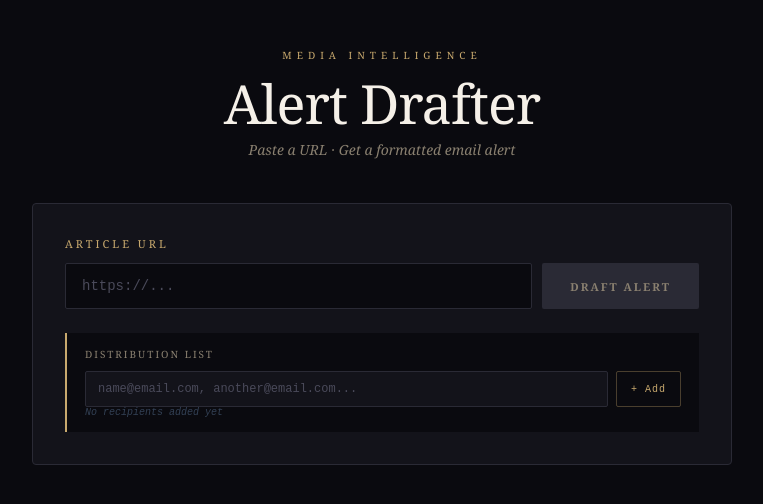
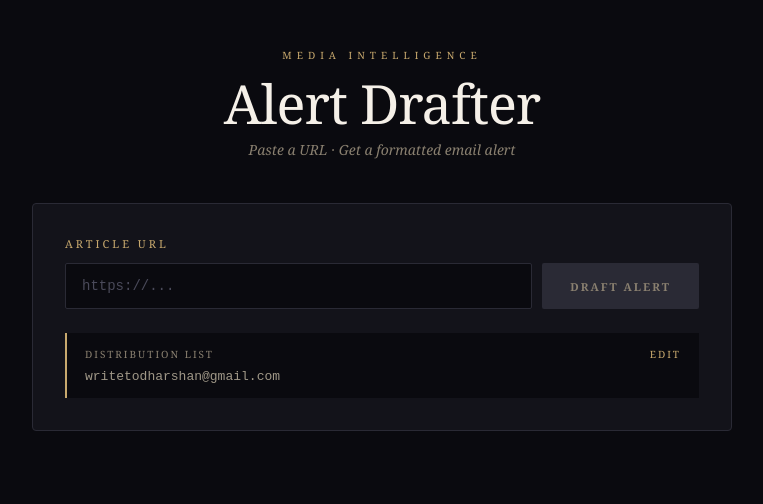
Before and after one commit to writetodharshan-lgtm/alert-drafter, a Next.js app: page / in a window 1280 px wide. Shown: the top 504 px of the page, without its empty margins (258-1021 px from the left). Built offline with nearby package versions, Linux system fonts and the light colour scheme.

Commit message:
Update index.jsx

```diff
--- a/pages/index.jsx
+++ b/pages/index.jsx
@@ -1,16 +1,35 @@
-import { useState, useRef, useEffect } from "react";
+import { useEffect, useState } from "react";
+
+const DEFAULT_DL = "writetodharshan@gmail.com";
+
+function getGmailLink(dl, subject, body) {
+  const to = dl
+    .split(/[\s,;]+/)
+    .map(s => s.trim())
+    .filter(Boolean)
+    .join(",");
+  return `https://mail.google.com/mail/?view=cm&to=${encodeURIComponent(to)}&su=${encodeURIComponent(subject)}&body=${encodeURIComponent(body)}`;
+}
 
 export default function AlertDrafter() {
   const [url, setUrl] = useState("");
-  const [dlInput, setDlInput] = useState("");
-  const [dlList, setDlList] = useState([]);
-  const [dlError, setDlError] = useState("");
   const [loading, setLoading] = useState(false);
-  const [elapsed, setElapsed] = useState(0);
   const [draft, setDraft] = useState(null);
   const [error, setError] = useState("");
   const [copied, setCopied] = useState(false);
-  const timerRef = useRef(null);
+  const [dl, setDl] = useState(DEFAULT_DL);
+  const [editingDl, setEditingDl] = useState(false);
+
+  useEffect(() => {
+    const saved = typeof window !== "undefined" && localStorage.getItem("alert-drafter-dl");
+    if (saved) setDl(saved);
+  }, []);
+
+  useEffect(() => {
+    if (typeof window !== "undefined") localStorage.setItem("alert-drafter-dl", dl);
+  }, [dl]);
+
+  const dlList = dl.split(/[\s,;]+/).map(s => s.trim()).filter(Boolean);
 
   const gold = "#c8a96e";
   const dark = "#0a0a0f";
@@ -19,37 +38,13 @@ export default function AlertDrafter() {
   const textDim = "#8a8070";
   const textMid = "#a09888";
   const textLight = "#f5f0e8";
-  const textFaint = "#334155";
-
-  // Email helpers
-  const parseEmails = (raw) => raw.split(/[\s,;]+/).map(s => s.trim()).filter(Boolean);
-  const validateEmail = (e) => /^[^\s@]+@[^\s@]+\.[^\s@]+$/.test(e);
-
-  const addEmails = () => {
-    const parsed = parseEmails(dlInput);
-    const invalid = parsed.filter(e => !validateEmail(e));
-    if (invalid.length) { setDlError("Invalid: " + invalid.join(", ")); return; }
-    if (!parsed.length) { setDlError("Please enter at least one email."); return; }
-    setDlList(dl => [...new Set([...dl, ...parsed])]);
-    setDlInput("");
-    setDlError("");
-  };
-
-  const removeEmail = (email) => setDlList(dl => dl.filter(e => e !== email));
-  const handleDlKey = (e) => { if (e.key === "Enter" || e.key === ",") { e.preventDefault(); addEmails(); } };
-
-  // Cleanup timer
-  useEffect(() => () => { if (timerRef.current) clearInterval(timerRef.current); }, []);
 
   const handleDraft = async () => {
     if (!url.trim()) return;
-    if (!dlList.length) { setError("Please add at least one email to the distribution list."); return; }
     setLoading(true);
     setDraft(null);
     setError("");
     setCopied(false);
-    setElapsed(0);
-    timerRef.current = setInterval(() => setElapsed(e => e + 1), 1000);
     try {
       const res = await fetch("/api/draft", {
         method: "POST",
@@ -62,18 +57,11 @@ export default function AlertDrafter() {
     } catch (e) {
       setError(e.message);
     }
-    clearInterval(timerRef.current);
-    timerRef.current = null;
     setLoading(false);
   };
 
   const getSubject = (d) => `${d.publication}: ${d.headline}`;
   const getBody = (d) => `Date: ${d.date}\nPublication: ${d.publication}\nAuthor: ${d.author}\n${d.url}\n\n${d.headline}\n\n${d.body}`;
-
-  function getGmailLink(subject, body) {
-    const to = dlList.join(",");
-    return `https://mail.google.com/mail/?view=cm&to=${encodeURIComponent(to)}&su=${encodeURIComponent(subject)}&body=${encodeURIComponent(body)}`;
-  }
 
   const handleCopy = () => {
     if (!draft) return;
@@ -109,11 +97,11 @@ export default function AlertDrafter() {
             <input
               type="text" value={url}
               onChange={e => setUrl(e.target.value)}
-              onKeyDown={e => e.key === "Enter" && url.trim() && dlList.length && handleDraft()}
+              onKeyDown={e => e.key === "Enter" && handleDraft()}
               placeholder="https://..."
               style={{ flex: 1, minWidth: "220px", background: dark, border: `1px solid ${border}`, borderRadius: "2px", padding: "14px 16px", color: "#e8e4dc", fontSize: "14px", fontFamily: "monospace", outline: "none" }}
             />
-            <button onClick={handleDraft} disabled={loading || !url.trim() || !dlList.length} style={{ background: loading || !url.trim() || !dlList.length ? border : gold, color: loading || !url.trim() || !dlList.length ? textDim : dark, border: "none", borderRadius: "2px", padding: "14px 28px", fontSize: "11px", letterSpacing: "2px", textTransform: "uppercase", fontFamily: "Georgia, serif", fontWeight: "700", cursor: loading || !url.trim() || !dlList.length ? "not-allowed" : "pointer", whiteSpace: "nowrap" }}>
+            <button onClick={handleDraft} disabled={loading || !url.trim()} style={{ background: loading || !url.trim() ? border : gold, color: loading || !url.trim() ? textDim : dark, border: "none", borderRadius: "2px", padding: "14px 28px", fontSize: "11px", letterSpacing: "2px", textTransform: "uppercase", fontFamily: "Georgia, serif", fontWeight: "700", cursor: loading || !url.trim() ? "not-allowed" : "pointer", whiteSpace: "nowrap" }}>
               {loading ? "Fetching..." : "Draft Alert"}
             </button>
           </div>
@@ -121,9 +109,7 @@ export default function AlertDrafter() {
           {loading && (
             <div style={{ display: "flex", alignItems: "center", gap: "12px", marginBottom: "20px" }}>
               <div style={{ width: "16px", height: "16px", border: `2px solid ${border}`, borderTop: `2px solid ${gold}`, borderRadius: "50%", animation: "spin 0.8s linear infinite", flexShrink: 0 }} />
-              <span style={{ fontSize: "13px", color: textDim, fontStyle: "italic" }}>
-                {elapsed < 10 ? "Fetching article..." : elapsed < 25 ? "Extracting content..." : "Almost done..."} {elapsed}s
-              </span>
+              <span style={{ fontSize: "13px", color: textDim, fontStyle: "italic" }}>Fetching full article and drafting alert...</span>
             </div>
           )}
 
@@ -131,35 +117,26 @@ export default function AlertDrafter() {
             <div style={{ background: "#1a0f0f", border: "1px solid #4a2020", borderRadius: "3px", padding: "14px 18px", color: "#c87070", fontSize: "13px", marginBottom: "20px" }}>⚠ {error}</div>
           )}
 
-          {/* Editable Distribution List */}
           <div style={{ padding: "14px 18px", background: dark, borderLeft: `2px solid ${gold}` }}>
-            <div style={{ fontSize: "10px", color: textDim, letterSpacing: "2px", textTransform: "uppercase", marginBottom: "10px" }}>Distribution List</div>
-            <div style={{ display: "flex", gap: "8px", marginBottom: dlList.length ? "10px" : "0" }}>
-              <input
-                type="text"
-                value={dlInput}
-                onChange={e => { setDlInput(e.target.value); setDlError(""); }}
-                onKeyDown={handleDlKey}
-                placeholder="name@email.com, another@email.com..."
-                style={{ flex: 1, background: card, border: `1px solid ${dlError ? "#c87070" : border}`, borderRadius: "2px", padding: "10px 12px", color: "#e8e4dc", fontSize: "12px", fontFamily: "monospace", outline: "none" }}
-              />
-              <button onClick={addEmails}
-                style={{ background: "transparent", border: `1px solid ${gold}55`, color: gold, borderRadius: "2px", padding: "10px 14px", fontSize: "10px", letterSpacing: "1px", fontFamily: "monospace", cursor: "pointer", whiteSpace: "nowrap" }}>
-                + Add
+            <div style={{ display: "flex", justifyContent: "space-between", alignItems: "center", marginBottom: "8px" }}>
+              <div style={{ fontSize: "10px", color: textDim, letterSpacing: "2px", textTransform: "uppercase" }}>Distribution List</div>
+              <button onClick={() => setEditingDl(v => !v)} style={{ background: "transparent", border: "none", color: gold, fontSize: "10px", letterSpacing: "2px", textTransform: "uppercase", fontFamily: "Georgia, serif", cursor: "pointer", padding: 0 }}>
+                {editingDl ? "Done" : "Edit"}
               </button>
             </div>
-            {dlError && <div style={{ fontSize: "10px", color: "#c87070", fontFamily: "monospace", marginBottom: "8px" }}>⚠ {dlError}</div>}
-            {dlList.length > 0 && (
-              <div style={{ display: "flex", flexWrap: "wrap", gap: "6px" }}>
-                {dlList.map(e => (
-                  <div key={e} style={{ display: "flex", alignItems: "center", gap: "5px", background: "rgba(200,169,110,0.1)", border: `1px solid ${gold}44`, borderRadius: "20px", padding: "3px 10px", fontSize: "11px", color: gold, fontFamily: "monospace" }}>
-                    {e}
-                    <button onClick={() => removeEmail(e)} style={{ background: "none", border: "none", color: textDim, cursor: "pointer", fontSize: "13px", lineHeight: 1, padding: "0 0 0 4px" }}>x</button>
-                  </div>
-                ))}
-              </div>
+            {editingDl ? (
+              <textarea
+                value={dl}
+                onChange={e => setDl(e.target.value)}
+                placeholder="email1@example.com, email2@example.com"
+                rows={Math.max(3, dlList.length + 1)}
+                style={{ width: "100%", background: dark, border: `1px solid ${border}`, borderRadius: "2px", padding: "10px 12px", color: "#e8e4dc", fontSize: "13px", fontFamily: "monospace", outline: "none", resize: "vertical" }}
+              />
+            ) : (
+              dlList.length
+                ? dlList.map(e => <div key={e} style={{ fontSize: "13px", color: textMid, fontFamily: "monospace" }}>{e}</div>)
+                : <div style={{ fontSize: "13px", color: textDim, fontStyle: "italic" }}>No recipients — click Edit to add.</div>
             )}
-            {dlList.length === 0 && <div style={{ fontSize: "10px", color: textFaint, fontFamily: "monospace", fontStyle: "italic" }}>No recipients added yet</div>}
           </div>
         </div>
       )}
@@ -169,16 +146,6 @@ export default function AlertDrafter() {
           <div style={{ background: card, border: `1px solid ${border}`, borderRadius: "4px 4px 0 0", padding: "20px 26px", borderBottom: `1px solid ${gold}44` }}>
             <div style={{ fontSize: "10px", color: gold, letterSpacing: "3px", textTransform: "uppercase", marginBottom: "8px" }}>Subject</div>
             <div style={{ fontSize: "15px", color: textLight, fontWeight: "600", lineHeight: 1.4 }}>{getSubject(draft)}</div>
-          </div>
-
-          {/* To section showing recipients */}
-          <div style={{ background: card, border: `1px solid ${border}`, borderTop: "none", padding: "16px 26px", borderBottom: `1px solid ${border}` }}>
-            <div style={{ fontSize: "10px", color: gold, letterSpacing: "3px", textTransform: "uppercase", marginBottom: "10px" }}>To</div>
-            <div style={{ display: "flex", flexWrap: "wrap", gap: "6px" }}>
-              {dlList.map(e => (
-                <div key={e} style={{ background: "rgba(200,169,110,0.1)", border: `1px solid ${gold}44`, borderRadius: "20px", padding: "3px 10px", fontSize: "11px", color: gold, fontFamily: "monospace" }}>{e}</div>
-              ))}
-            </div>
           </div>
 
           <div style={{ background: card, border: `1px solid ${border}`, borderTop: "none", borderRadius: "0 0 4px 4px", padding: "26px" }}>
@@ -192,7 +159,7 @@ export default function AlertDrafter() {
           </div>
 
           <div style={{ display: "flex", gap: "10px", marginTop: "14px", flexWrap: "wrap" }}>
-            <a href={getGmailLink(getSubject(draft), getBody(draft))} target="_blank" rel="noreferrer"
+            <a href={getGmailLink(dl, getSubject(draft), getBody(draft))} target="_blank" rel="noreferrer"
               style={{ flex: 2, background: gold, color: dark, borderRadius: "2px", padding: "15px 20px", fontSize: "11px", letterSpacing: "2px", textTransform: "uppercase", fontFamily: "Georgia, serif", fontWeight: "700", textAlign: "center", textDecoration: "none", display: "block" }}>
               ✉ Open in Gmail
             </a>
```
